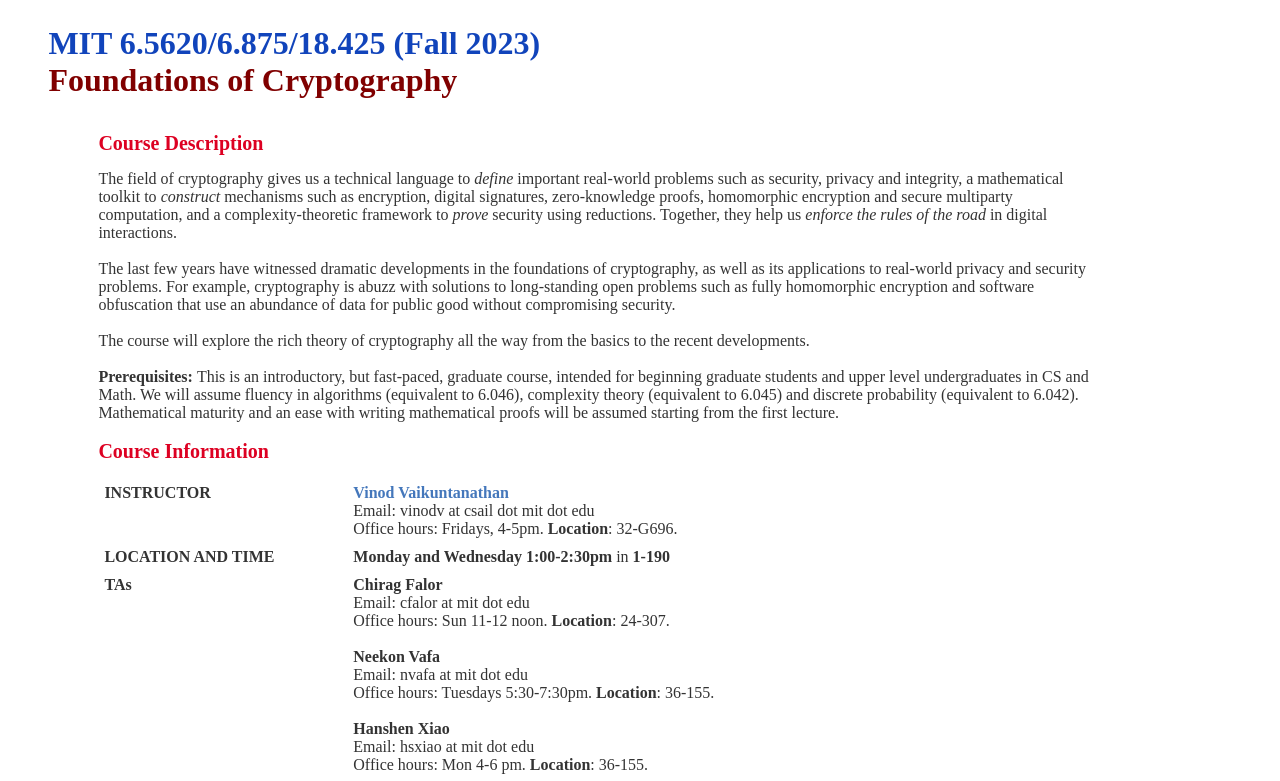
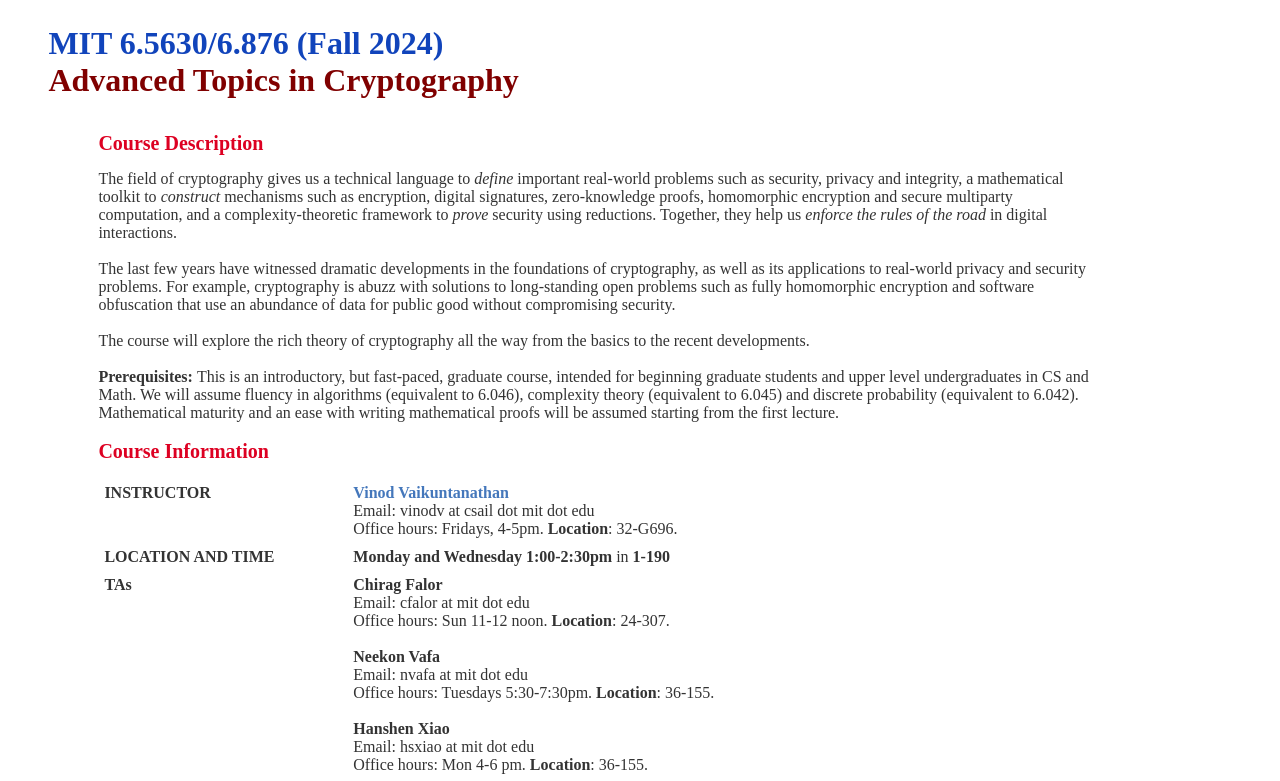
Before and after one commit to advancedcrypto/advancedcrypto.github.io, a plain HTML site: page index.html in a window 1280 px wide. Shown: the top 781 px of the page. Drawn offline with nearby package versions, Linux system fonts and the light colour scheme.

Commit message:
Update index.html

```diff
--- a/index.html
+++ b/index.html
@@ -1,7 +1,7 @@
 <html>
 <head>
 
-<meta http-equiv="content-type" content="text/html; charset=UTF-8" ><title>MIT 6.5620/6.875/18.425 Foundations of Cryptography (Fall 2023)</title>
+<meta http-equiv="content-type" content="text/html; charset=UTF-8" ><title>MIT 6.5630/6.876 Foundations of Cryptography (Fall 2024)</title>
 
     <link rel="icon" href="http://www.mit.edu/%7Evinodv/favicon.ico" type="image/x-icon">
     <link rel="shortcut icon" href="favicon.ico" type="image/x-icon">
@@ -45,8 +45,8 @@
 <body>
 <div id="main">
 <div id="title">
-    <span class="blue">MIT 6.5620/6.875/18.425 (Fall 2023)</span> <br />
-    <span class="maroon">Foundations of Cryptography</span>
+    <span class="blue">MIT 6.5630/6.876 (Fall 2024)</span> <br />
+    <span class="maroon">Advanced Topics in Cryptography</span>
 </div>
 
 <br />
```
